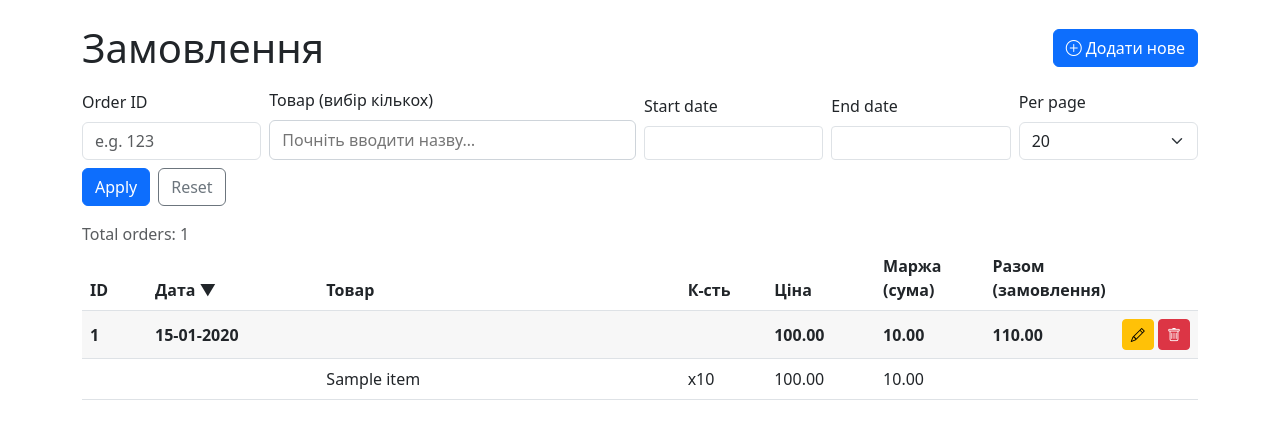
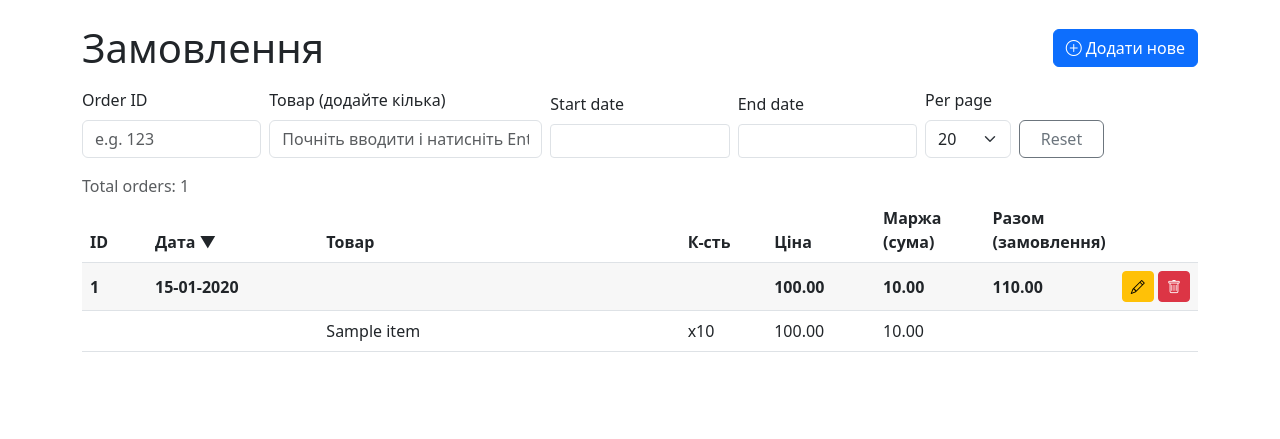
Before and after one commit to bombilo51/vivit_share, a Flask app: page /order/list in a window 1280 px wide. Shown: the part 56-495 px from the top of the page. Run offline with Flask 3, Linux system fonts and the light colour scheme; a user stored in the database is signed in; tables that the repository leaves empty hold one stand-in row (values such as "Sample post"); some libraries are stand-ins or nearby versions.

Commit message:
Order list visual updates

```diff
--- a/app/order/routes.py
+++ b/app/order/routes.py
@@ -3,7 +3,7 @@ from datetime import datetime, timedelta
 
 from flask import render_template, redirect, url_for, request, jsonify
 from flask_login import login_required
-from sqlalchemy import desc, asc, func, distinct
+from sqlalchemy import desc, asc, func, distinct, case
 from sqlalchemy.orm import selectinload
 
 from . import order
@@ -18,25 +18,20 @@ def order_unit_names():
     term = request.args.get("term", "", type=str).strip()
     term_norm = normalize_text(term)
 
-    start = request.args.get("start", "", type=str).strip()  # YYYY-MM-DD
-    end = request.args.get("end", "", type=str).strip()  # YYYY-MM-DD
+    start = request.args.get("start", "", type=str).strip()
+    end = request.args.get("end", "", type=str).strip()
     order_id = request.args.get("order_id", "", type=str).strip()
 
-    # Current selected items (multi)
     selected = request.args.getlist("selected[]") or request.args.getlist("selected")
     selected_norm = sorted({normalize_text(x) for x in selected if normalize_text(x)})
 
-    # Base: unit_name values that appear in order_item
     base = (
         db.session.query(OrderItem.unit_name, OrderItem.unit_name_search)
         .join(Order, Order.id == OrderItem.order_id)
         .filter(OrderItem.unit_name_search.isnot(None))
     )
 
-    if selected_norm:
-        base = base.filter(~OrderItem.unit_name_search.in_(selected_norm))
-
-    # Apply optional order-level filters to options too (so options match current list filters)
+    # optional scope filters for suggestions
     if order_id and order_id.isdigit():
         base = base.filter(Order.id == int(order_id))
 
@@ -48,8 +43,7 @@ def order_unit_names():
         end_dt = datetime.strptime(end, "%Y-%m-%d") + timedelta(days=1)
         base = base.filter(Order.created_at < end_dt)
 
-    # If user already selected some items, only offer options that can co-exist with them
-    # i.e., options that appear in orders that contain ALL selected items.
+    # if already selected: only suggest compatible options + exclude selected
     if selected_norm:
         orders_with_all_selected = (
             db.session.query(OrderItem.order_id)
@@ -59,22 +53,23 @@ def order_unit_names():
             .subquery()
         )
         base = base.filter(OrderItem.order_id.in_(orders_with_all_selected))
+        base = base.filter(~OrderItem.unit_name_search.in_(selected_norm))
 
-    # Text search on options (case-insensitive via normalized column)
     if term_norm:
         base = base.filter(OrderItem.unit_name_search.contains(term_norm))
 
-    # Distinct options
     rows = (
         base.group_by(OrderItem.unit_name, OrderItem.unit_name_search)
-        .order_by(OrderItem.unit_name)
-        .limit(50)
-        .all()
+            .order_by(OrderItem.unit_name)
+            .limit(20)
+            .all()
     )
 
-    results = [{"id": name, "text": name} for name, _ in rows if name]
-    return jsonify({"results": results})
-
+    items = [name for name, _ in rows if name]
+    return jsonify({
+        "results": [{"id": name, "text": name} for name in items],
+        "items": items
+    })
 
 @order.route("/list", methods=["GET"])
 @login_required
--- a/app/static/css/order/list.css
+++ b/app/static/css/order/list.css
@@ -22,62 +22,7 @@ tr.order-item td {
     white-space: nowrap;
 }
 
-/* Make Select2 multiple look like Bootstrap .form-select / .form-control */
-.select2-container--bootstrap-5 .select2-selection--multiple {
-    min-height: calc(2.375rem + 2px); /* Bootstrap input height */
-    padding: 0.375rem 0.75rem; /* Bootstrap padding */
-    border: 1px solid #ced4da;
-    border-radius: 0.375rem;
-    display: flex;
-    align-items: center;
+/* Make suggestion dropdown sit under the input */
+#unitNameSuggest {
+    margin-top: 2px;
 }
-
-.select2-container--bootstrap-5 .select2-selection--multiple .select2-selection__rendered {
-    display: flex;
-    flex-wrap: wrap;
-    gap: 0.375rem; /* spacing between chips */
-    padding: 0;
-    margin: 0;
-    width: 100%;
-}
-
-/* Keep the search input aligned nicely inside */
-.select2-container--bootstrap-5 .select2-selection--multiple .select2-search--inline .select2-search__field {
-    margin: 0;
-    padding: 0;
-    height: 1.5rem;
-    line-height: 1.5rem;
-    min-width: 8rem;
-}
-
-/* Chips as Bootstrap-like badges */
-.select2-container--bootstrap-5 .select2-selection--multiple .select2-selection__choice {
-    background: #e9ecef; /* like Bootstrap secondary bg */
-    border: 1px solid #dee2e6;
-    border-radius: 0.375rem;
-    padding: 0.2rem 0.5rem;
-    margin: 0;
-    color: #212529;
-}
-
-/* Make the “x” look cleaner */
-.select2-container--bootstrap-5 .select2-selection__choice__remove {
-    border: 0;
-    margin-right: 0.35rem;
-    color: #6c757d;
-}
-
-.select2-container--bootstrap-5 .select2-selection__choice__remove:hover {
-    color: #212529;
-}
-
-/* Focus state like Bootstrap */
-.select2-container--bootstrap-5.select2-container--focus .select2-selection--multiple {
-    border-color: #86b7fe;
-    box-shadow: 0 0 0 0.25rem rgba(13, 110, 253, .25);
-}
-
-/* Optional: keep the control from looking “empty tall” when only 1 chip */
-.select2-container--bootstrap-5 .select2-selection--multiple {
-    height: auto;
-}
--- a/app/static/js/order/order_list.js
+++ b/app/static/js/order/order_list.js
@@ -1,8 +1,12 @@
 $(function () {
     const $form = $("form[method='get']");
     const $container = $("#ordersContainer");
-    const $unit = $("#unitNamesSelect");
-    const $datepicker = $(".datepicker");
+
+    const $input = $("#unitNameInput");
+    const $suggest = $("#unitNameSuggest");
+    const $selected = $("#selectedUnitNames");
+
+    const $datepicker = $('.datepicker');
 
     $datepicker.datepicker({
         format: "yyyy-mm-dd", // ISO-friendly format
@@ -11,9 +15,14 @@ $(function () {
         weekStart: 1, // Monday
     });
 
+    $datepicker.on("changeDate", function () {
+        $("form[method='get']").trigger("submit");
+    });
+
+    // --- existing helpers you already use ---
     function buildUrlFromForm() {
         const baseUrl = $form.attr("action") || window.location.pathname;
-        const qs = $form.serialize(); // includes repeated unit_names
+        const qs = $form.serialize(); // includes repeated unit_names via hidden inputs
         return qs ? `${baseUrl}?${qs}` : baseUrl;
     }
 
@@ -27,70 +36,160 @@ $(function () {
                 if (push) window.history.pushState({}, "", url);
             },
             error: function () {
-                window.location.href = url; // safe fallback
+                window.location.href = url;
             }
         });
     }
 
     function submitFiltersResetPage() {
-        // reset page on any filter change
-        // (we do it by removing page param: easiest is just rely on backend default page=1)
-        // But if you ever add <input name="page">, set it to 1 here.
         loadIntoContainer(buildUrlFromForm(), true);
     }
 
-    // Intercept full form submit (Enter key etc.)
+    // --- generic auto-submit for other fields ---
+    $form.on("change", "input, select", function () {
+        if (this.id === "unitNameInput") return;
+        submitFiltersResetPage();
+    });
+
     $form.on("submit", function (e) {
         e.preventDefault();
         submitFiltersResetPage();
     });
 
-    // Sorting + pagination clicks (delegated)
     $container.on("click", "a.js-sort, a.js-page", function (e) {
         e.preventDefault();
         loadIntoContainer($(this).attr("href"), true);
     });
 
-    // Back/forward
     window.addEventListener("popstate", function () {
         loadIntoContainer(window.location.href, false);
     });
 
-    // Auto-submit when regular inputs change (order_id/start/end/per_page)
-    $form.on("change", "input, select", function (e) {
-        // ignore select2 internal triggers; handle unit via select2 events below
-        if (this.id === "unitNamesSelect") return;
+    // --- unit name token logic ---
+    function getSelectedValues() {
+        const vals = [];
+        $selected.find("span[data-value]").each(function () {
+            vals.push($(this).data("value"));
+        });
+        return vals;
+    }
+
+    function hasSelected(value) {
+        return getSelectedValues().includes(value);
+    }
+
+    function addToken(value) {
+        value = (value || "").trim();
+        if (!value) return;
+        if (hasSelected(value)) return;
+
+        const $pill = $(`
+      <span class="badge bg-primary d-inline-flex align-items-center gap-2 py-2 px-2" data-value="${$("<div>").text(value).html()}">
+        <span></span>
+        <button type="button" class="btn-close btn-close-white btn-sm js-remove-unit" aria-label="Remove"></button>
+      </span>
+    `);
+        $pill.find("span").text(value);
+
+        $selected.append($pill);
+        $selected.append(`<input type="hidden" name="unit_names" value="${$("<div>").text(value).html()}">`);
+
+        $input.val("");
+        hideSuggest();
         submitFiltersResetPage();
+    }
+
+    function removeToken(value) {
+        $selected.find(`span[data-value="${CSS.escape(value)}"]`).remove();
+        $selected.find(`input[type="hidden"][name="unit_names"][value="${CSS.escape(value)}"]`).remove();
+        submitFiltersResetPage();
+    }
+
+    $selected.on("click", ".js-remove-unit", function () {
+        const value = $(this).closest("span[data-value]").data("value");
+        removeToken(value);
     });
 
-    // Select2 init + auto-submit on select/unselect
-    if ($unit.length) {
-        $unit.select2({
-            theme: "bootstrap-5",
-            width: "100%",
-            closeOnSelect: true,
-            placeholder: "Почніть вводити назву…",
-            ajax: {
-                url: "/order/unit_names",
-                dataType: "json",
-                delay: 200,
-                data: function (params) {
-                    return {
-                        term: params.term || "",
-                        "selected[]": $unit.val() || [],
+    // --- suggestions ---
+    let suggestXhr = null;
+
+    function hideSuggest() {
+        $suggest.addClass("d-none").empty();
+    }
+
+    function showSuggest(items) {
+        if (!items || items.length === 0) return hideSuggest();
+
+        $suggest.empty();
+        items.forEach((name) => {
+            const $a = $(`<button type="button" class="list-group-item list-group-item-action"></button>`);
+            $a.text(name);
+            $a.attr("data-value", name);
+            $suggest.append($a);
+        });
+
+        $suggest.removeClass("d-none");
+    }
+
+    function fetchSuggest(term) {
+        if (suggestXhr) suggestXhr.abort();
+
+        const selected = getSelectedValues();
+        const data = {
+            term: term || "",
+            "selected[]": selected,
             start: $form.find("[name='start']").val() || "",
             end: $form.find("[name='end']").val() || "",
             order_id: $form.find("[name='order_id']").val() || ""
         };
+
+        suggestXhr = $.ajax({
+            url: "/order/unit_names",
+            method: "GET",
+            dataType: "json",
+            data: data,
+            success: function (resp) {
+                showSuggest(resp.items || []);
             },
-                processResults: function (data) {
-                    return data;
+            error: function () {
+                hideSuggest();
             }
+        });
+    }
+
+    // Type -> suggest (debounced)
+    let t = null;
+    $input.on("input", function () {
+        const term = $input.val().trim();
+        clearTimeout(t);
+        if (!term) return hideSuggest();
+
+        t = setTimeout(() => fetchSuggest(term), 200);
+    });
+
+    // Enter adds current highlighted/first suggestion if present; otherwise do nothing
+    $input.on("keydown", function (e) {
+        if (e.key === "Enter") {
+            e.preventDefault();
+
+            const $first = $suggest.find("[data-value]").first();
+            if ($first.length) {
+                addToken($first.attr("data-value"));
+            }
+        } else if (e.key === "Escape") {
+            hideSuggest();
         }
     });
 
-        $unit.on("select2:select select2:unselect", function () {
-            submitFiltersResetPage();
+    // Click suggestion to add
+    $suggest.on("click", "[data-value]", function () {
+        addToken($(this).attr("data-value"));
     });
-    }
+
+    // Hide dropdown when clicking outside
+    $(document).on("click", function (e) {
+        const inside = $(e.target).closest("#unitNameInput, #unitNameSuggest, #selectedUnitNames").length > 0;
+        if (!inside) hideSuggest();
     });
+
+});
--- a/app/templates/order/_orders_table.html
+++ b/app/templates/order/_orders_table.html
@@ -36,9 +36,9 @@
         {{ sort_th('Дата', 'created_at') }}
         <th>Товар</th>
         <th>К-сть</th>
-      <th>Ціна</th>
-      <th>Маржа (сума)</th>
-      <th>Разом (замовлення)</th>
+        {{ sort_th('Ціна', 'total_price') }}
+        {{ sort_th('Маржа (сума)', 'total_margin') }}
+        {{ sort_th('Разом (замовлення)', 'grand_total') }}
         <th></th>
     </tr>
     </thead>
--- a/app/templates/order/list.html
+++ b/app/templates/order/list.html
@@ -5,11 +5,6 @@
 {% block head %}
     <link rel="stylesheet"
           href="https://cdnjs.cloudflare.com/ajax/libs/bootstrap-datepicker/1.10.0/css/bootstrap-datepicker.min.css"/>
-    <link href="https://cdn.jsdelivr.net/npm/select2@4.1.0-rc.0/dist/css/select2.min.css" rel="stylesheet"/>
-    <link
-            href="https://cdn.jsdelivr.net/npm/select2-bootstrap-5-theme@1.3.0/dist/select2-bootstrap-5-theme.min.css"
-            rel="stylesheet"
-    />
     <link rel="stylesheet" href="{{ url_for('static', filename='css/order/list.css') }}">
 {% endblock %}
 
@@ -33,15 +28,20 @@
                     <input name="order_id" class="form-control" value="{{ filters.order_id }}" placeholder="e.g. 123">
                 </div>
 
-                <div class="col-md-4">
-                    <label class="form-label" for="unitNamesSelect">Товар (вибір кількох)</label>
-                    <select id="unitNamesSelect" name="unit_names" class="form-select product-select searchable-select"
-                            multiple
-                            data-initial='{{ (filters.unit_names or []) | tojson }}'>
-                        {% for name in (filters.unit_names or []) %}
-                            <option value="{{ name }}" selected>{{ name }}</option>
-                        {% endfor %}
-                    </select>
+                <div class="col-md-3">
+                    <label class="form-label">Товар (додайте кілька)</label>
+
+                    <div class="position-relative">
+                        <input id="unitNameInput"
+                               type="text"
+                               class="form-control"
+                               placeholder="Почніть вводити і натисніть Enter…"
+                               autocomplete="off">
+
+                        <div id="unitNameSuggest"
+                             class="list-group position-absolute w-100 d-none"
+                             style="z-index: 2000; top: 100%; left: 0; margin-top: 2px;"></div>
+                    </div>
                 </div>
 
                 <div class="col-md-2">
@@ -56,7 +56,7 @@
                            value="{{ filters.end }}">
                 </div>
 
-                <div class="col-md-2">
+                <div class="col-md-1">
                     <label class="form-label">Per page</label>
                     <select name="per_page" class="form-select">
                         {% for n in [10,20,50,100] %}
@@ -65,12 +65,26 @@
                     </select>
                 </div>
 
-                <div class="col-md-12 d-flex gap-2">
-                    <button class="btn btn-primary" type="submit">Apply</button>
-                    <a class="btn btn-outline-secondary" href="{{ url_for('order.orders_list') }}">Reset</a>
+                <div class="col-md-1 d-flex align-items-end">
+                    <a class="btn btn-outline-secondary w-100"
+                       href="{{ url_for('order.orders_list') }}">
+                        Reset
+                    </a>
                 </div>
             </form>
+            <div id="selectedUnitNames" class="d-flex flex-wrap gap-2 mt-2">
+                {% for name in (filters.unit_names or []) %}
+                    <span class="badge bg-primary d-inline-flex align-items-center gap-2 py-2 px-2"
+                          data-value="{{ name }}">
+                <span>{{ name }}</span>
+                <button type="button" class="btn-close btn-close-white btn-sm js-remove-unit"
+                        aria-label="Remove"></button>
+              </span>
+                    <input type="hidden" name="unit_names" value="{{ name }}">
+                {% endfor %}
+            </div>
             <div class="text-muted">Total orders: {{ pagination.total }}</div>
+
             <div id="ordersContainer">
                 {% include "order/_orders_table.html" %}
             </div>
@@ -79,8 +93,6 @@
 {% endblock %}
 
 {% block scripts %}
-    <script
-            src="https://cdnjs.cloudflare.com/ajax/libs/bootstrap-datepicker/1.10.0/js/bootstrap-datepicker.min.js"></script>
-    <script src="https://cdn.jsdelivr.net/npm/select2@4.1.0-rc.0/dist/js/select2.min.js"></script>
+    <script src="https://cdnjs.cloudflare.com/ajax/libs/bootstrap-datepicker/1.10.0/js/bootstrap-datepicker.min.js"></script>
     <script src="{{ url_for('static', filename='js/order/order_list.js') }}"></script>
 {% endblock %}
```
Lines whose indentation alone changed are shown as unchanged.
